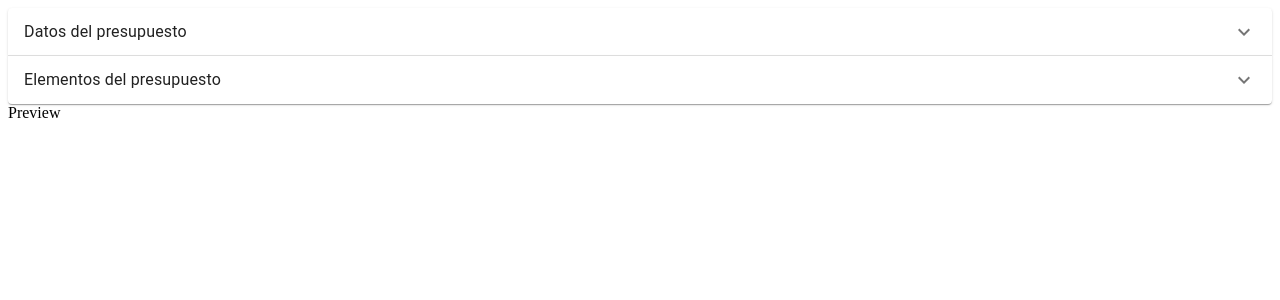
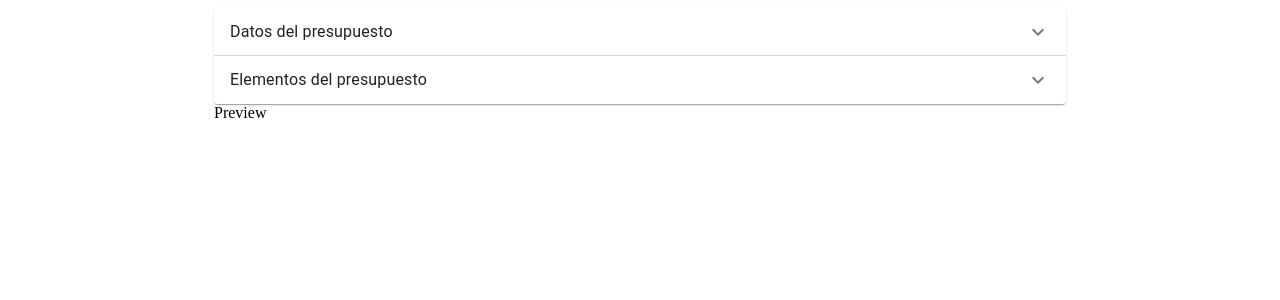
Before and after one commit to rodrigoverasantis/presupuestador-react-mui, a React (Vite) app: page / in a window 1280 px wide. Shown: the top 300 px of the page. Built offline with nearby package versions, Linux system fonts and the light colour scheme.

Commit message:
feat: Actualización para mover todo el contenido a un componente container.

```diff
--- a/src/App.tsx
+++ b/src/App.tsx
@@ -1,13 +1,14 @@
+import { Container } from "@mui/material";
 import Form from "./components/Form";
 import Items from "./components/Items";
 import Preview from "./components/Preview";
 
 export default function App() {
   return (
-    <>
+    <Container maxWidth="md">
       <Form />
       <Items />
       <Preview />
-    </>
+    </Container>
   );
 }
```
